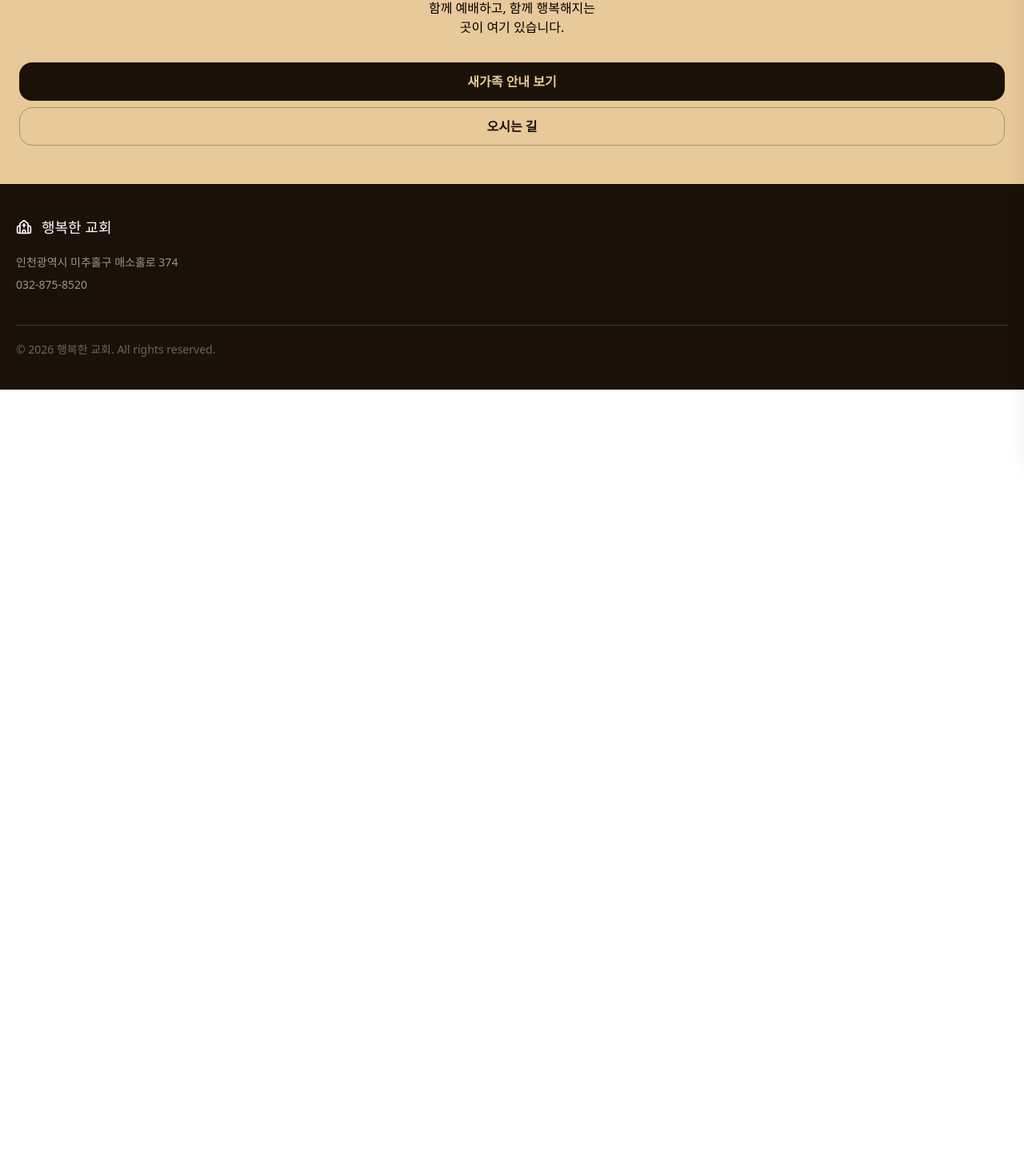
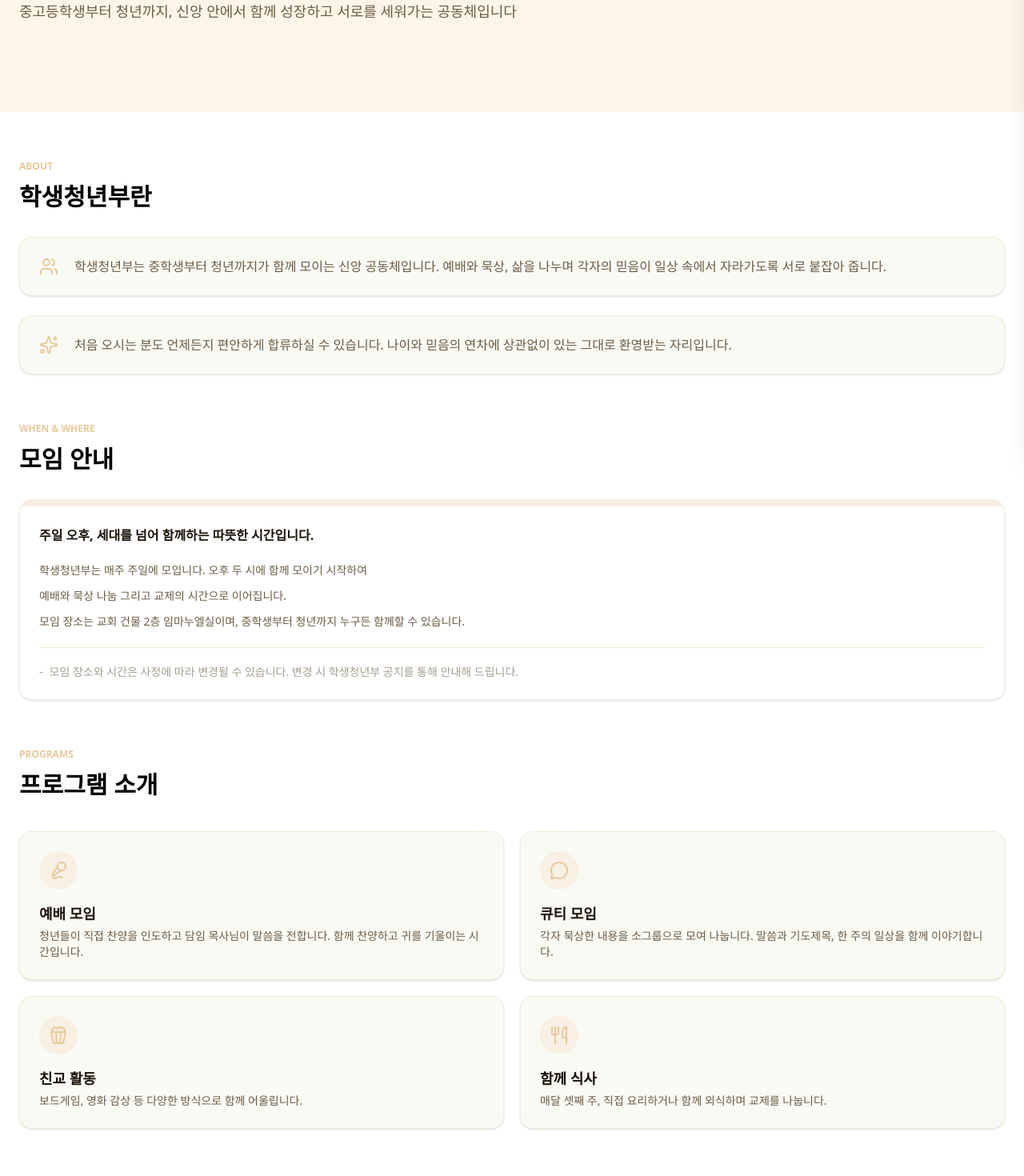
Before and after one commit to strawberryroll/haengbok-site, a Next.js app: page /next-gen/youth in a window 1280 px wide. Shown: the part 234-1704 px from the top of the page at 80% size. Before the commit the page ends 800 px from the top, so only its background shows below. Built offline with nearby package versions, Linux system fonts and the light colour scheme; no server answers.

Commit message:
feat: 학생청년부 페이지 구현 (#54)

```diff
--- a/src/app/next-gen/youth/page.tsx
+++ b/src/app/next-gen/youth/page.tsx
@@ -1,3 +1,162 @@
+import { AboutItem } from '@/app/community/cell-group/page';
+import { Card, CardContent, CardDescription } from '@/components/ui/Card';
+import Divider from '@/components/ui/Divider';
+import PageHeader from '@/components/ui/PageHeader';
+import SectionHeading from '@/components/ui/SectionHeading';
+
+import {
+  type LucideIcon,
+  MessageCircle,
+  MicVocal,
+  Popcorn,
+  Sparkles,
+  Users,
+  Utensils,
+} from 'lucide-react';
+
+const aboutItems: AboutItem[] = [
+  {
+    icon: Users,
+    description: (
+      <>
+        학생청년부는 중학생부터 청년까지가 함께 모이는 신앙 공동체입니다. 예배와
+        묵상, 삶을 나누며 각자의 믿음이 일상 속에서 자라가도록 서로 붙잡아
+        줍니다.
+      </>
+    ),
+  },
+  {
+    icon: Sparkles,
+    description: (
+      <>
+        처음 오시는 분도 언제든지 편안하게 합류하실 수 있습니다. 나이와 믿음의
+        연차에 상관없이 있는 그대로 환영받는 자리입니다.
+      </>
+    ),
+  },
+];
+
+interface ProgramItem {
+  icon: LucideIcon;
+  title: string;
+  description: string;
+}
+
+const programItems: ProgramItem[] = [
+  {
+    icon: MicVocal,
+    title: '예배 모임',
+    description:
+      '청년들이 직접 찬양을 인도하고 담임 목사님이 말씀을 전합니다. 함께 찬양하고 귀를 기울이는 시간입니다.',
+  },
+  {
+    icon: MessageCircle,
+    title: '큐티 모임',
+    description:
+      '각자 묵상한 내용을 소그룹으로 모여 나눕니다. 말씀과 기도제목, 한 주의 일상을 함께 이야기합니다.',
+  },
+  {
+    icon: Popcorn,
+    title: '친교 활동',
+    description: '보드게임, 영화 감상 등 다양한 방식으로 함께 어울립니다.',
+  },
+  {
+    icon: Utensils,
+    title: '함께 식사',
+    description: '매달 셋째 주, 직접 요리하거나 함께 외식하며 교제를 나눕니다.',
+  },
+];
+
 export default function Page() {
-  return <div>학생청년부 페이지입니다</div>;
+  return (
+    <>
+      <div className="bg-cream-light px-6 pb-15">
+        <PageHeader
+          eyebrow="YOUTH MINISTRY"
+          title="학생청년부"
+          description="중고등학생부터 청년까지, 신앙 안에서 함께 성장하고 서로를 세워가는 공동체입니다"
+        />
+      </div>
+      <div className="px-6 pb-20">
+        {/* 학생청년부란 */}
+        <div className="flex flex-col gap-6 pt-15">
+          <SectionHeading eyebrow="ABOUT" title="학생청년부란" />
+          {aboutItems.map((item, index) => (
+            <Card key={index} className="bg-ivory">
+              <CardContent className="flex items-start gap-5">
+                <div className="shrink-0">
+                  <item.icon className="text-cream" />
+                </div>
+                <CardDescription className="text-base text-description">
+                  {item.description}
+                </CardDescription>
+              </CardContent>
+            </Card>
+          ))}
+        </div>
+
+        {/* 모임 안내 */}
+        <div className="flex flex-col gap-6 pt-15">
+          <SectionHeading eyebrow="WHEN & WHERE" title="모임 안내" />
+          <Card className="gap-0 overflow-hidden">
+            <div className="h-2 w-full bg-cream/30" />
+            <CardContent className="flex flex-col">
+              <p className="text-base font-semibold text-charcoal">
+                주일 오후, 세대를 넘어 함께하는 따뜻한 시간입니다.
+              </p>
+
+              <CardDescription className="flex flex-col gap-2 py-5 text-sm leading-6 text-description">
+                <p>
+                  학생청년부는 매주 주일에 모입니다. 오후 두 시에 함께 모이기
+                  시작하여
+                </p>
+                <p>예배와 묵상 나눔 그리고 교제의 시간으로 이어집니다.</p>
+
+                <p>
+                  모임 장소는 교회 건물 2층 임마누엘실이며, 중학생부터 청년까지
+                  누구든 함께할 수 있습니다.
+                </p>
+              </CardDescription>
+              <Divider className="w-full border-t pb-5 text-cream/40" />
+              <div className="flex items-start gap-2 text-sm text-description/60">
+                <span>-</span>
+                <p className="text-sm">
+                  모임 장소와 시간은 사정에 따라 변경될 수 있습니다. 변경 시
+                  학생청년부 공지를 통해 안내해 드립니다.
+                </p>
+              </div>
+            </CardContent>
+          </Card>
+        </div>
+
+        {/* 프로그램 소개 */}
+        <div>
+          <SectionHeading
+            eyebrow="PROGRAMS"
+            title="프로그램 소개"
+            className="pt-15 pb-8"
+          />
+          <div className="grid grid-cols-2 gap-5">
+            {programItems.map((item) => (
+              <Card key={item.title} className="bg-ivory">
+                <CardContent className="flex flex-col gap-4">
+                  <span className="flex h-12 w-12 items-center justify-center rounded-full bg-cream/20">
+                    <item.icon className="text-cream" />
+                  </span>
+                  <div className="flex flex-col gap-1">
+                    <p className="text-lg font-semibold text-charcoal">
+                      {item.title}
+                    </p>
+                    <CardDescription className="text-sm text-description">
+                      {item.description}
+                    </CardDescription>
+                  </div>
+                </CardContent>
+              </Card>
+            ))}
+          </div>
+        </div>
+      </div>
+    </>
+  );
 }
```
